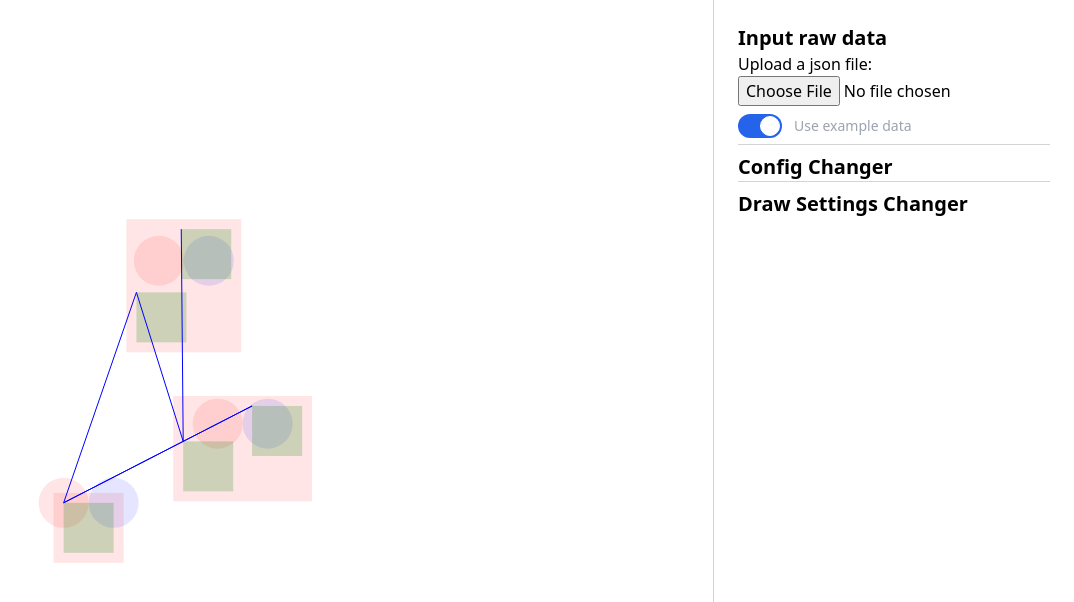
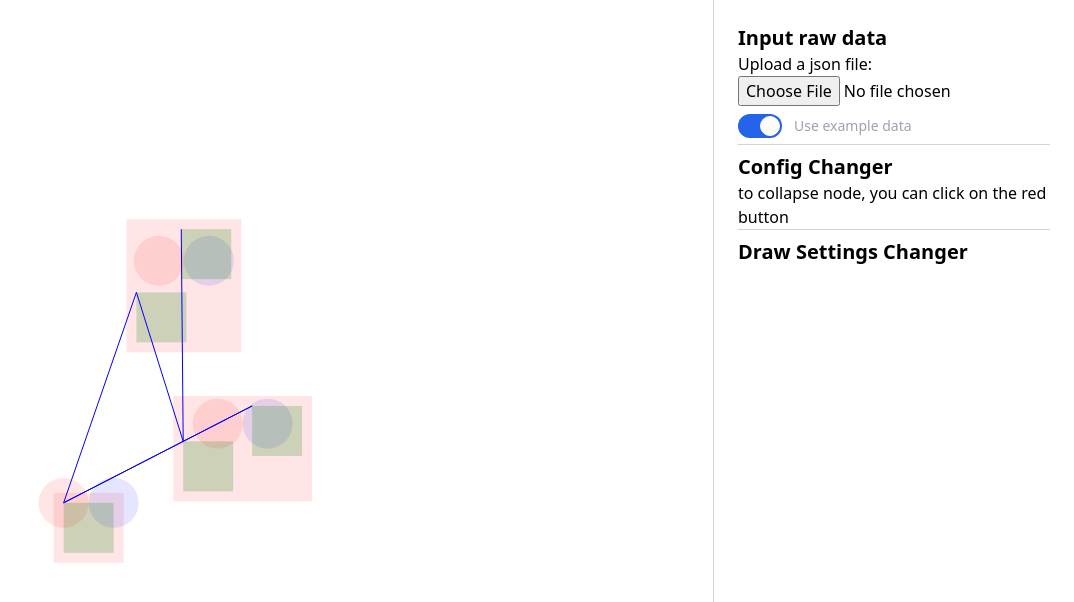
Before and after one commit to christojeffrey/software-visualization, a SvelteKit app in the folder svelte/: page /v2 in a window 1280 px wide. Shown: the top 602 px of the page, without its empty margins (206-1280 px from the left). Built offline with nearby package versions, Linux system fonts and the light colour scheme.

Commit message:
add some notes, add new type for edge

```diff
--- a/svelte/src/routes/v2/components/config-changer.svelte
+++ b/svelte/src/routes/v2/components/config-changer.svelte
@@ -6,4 +6,7 @@
     <Heading class="mt-2">
         Config Changer
     </Heading>
+    <div>
+        to collapse node, you can click on the red button
+    </div>
 </div>
--- a/svelte/src/routes/v2/scripts/converter/index.ts
+++ b/svelte/src/routes/v2/scripts/converter/index.ts
@@ -54,7 +54,8 @@ enum EdgeType {
 	accepts = 'accepts',
 	specializes = 'specializes',
 	returns = 'returns',
-	accesses = 'accesses'
+	accesses = 'accesses',
+	creates = 'creates'
 }
 
 interface ConvertedData {
@@ -109,6 +110,9 @@ export function converter(rawData?: rawInputType): ConvertedData {
 			case 'accesses':
 				type = EdgeType.accesses;
 				break;
+			case 'creates':
+				type = EdgeType.creates;
+				break;
 			default:
 				throw new Error(`Unknown edge type ${data.label}`);
 		}
```
